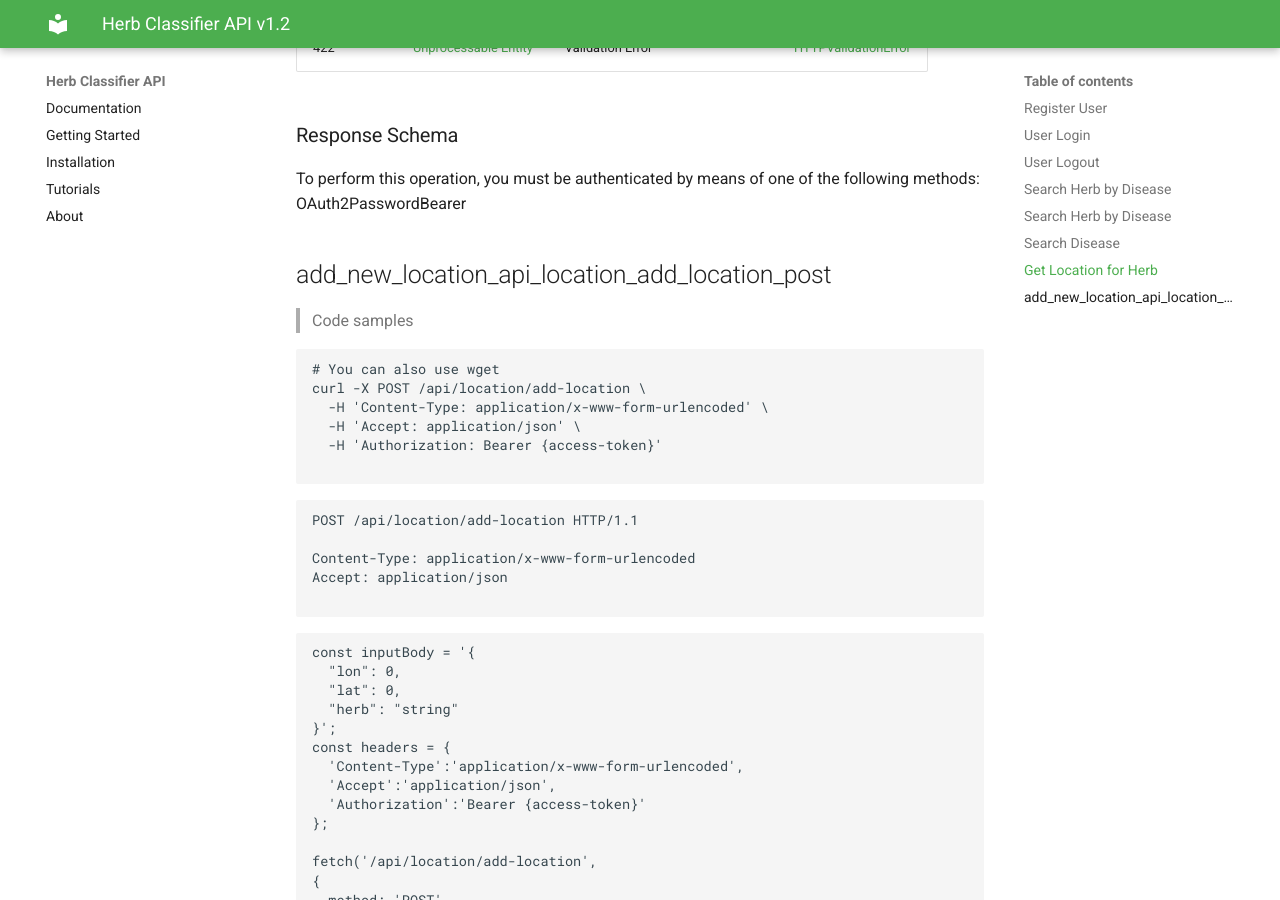
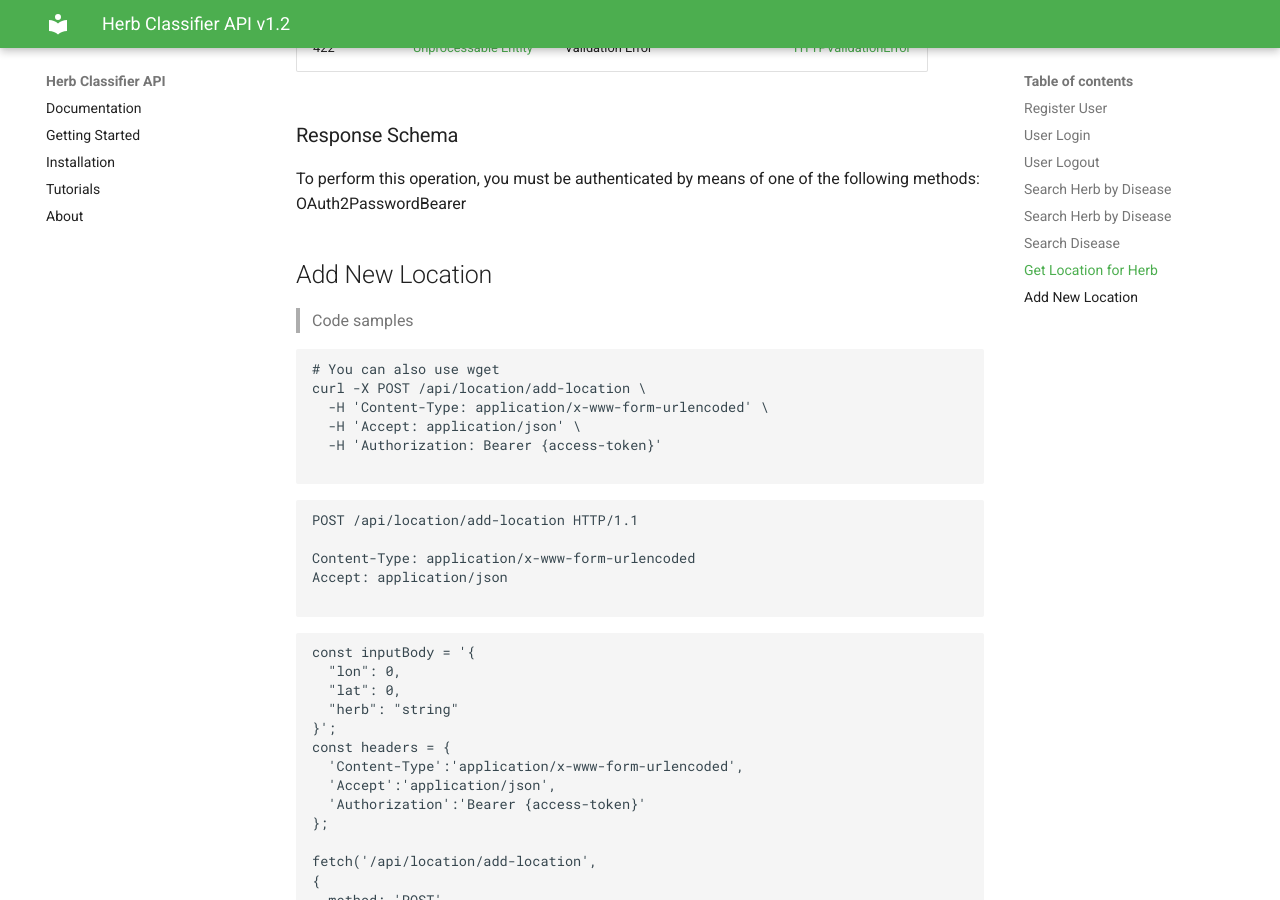
Before and after one commit to dilshankarunarathne/herb-classifier-backend, an MkDocs documentation site: the page built from docs/api_documentation.md, in a window 1280 px wide and 900 px high, scrolled down 29307 px. Built offline with MkDocs 1.6.1 and Material for MkDocs 9.7.7, drawn with Linux system fonts in a browser that asks for light colours.

Commit message:
Update api_documentation.md

```diff
--- a/docs/api_documentation.md
+++ b/docs/api_documentation.md
@@ -1516,7 +1516,7 @@ To perform this operation, you must be authenticated by means of one of the foll
 OAuth2PasswordBearer
 </aside>
 
-## add_new_location_api_location_add_location_post
+## Add New Location
 
 <a id="opIdadd_new_location_api_location_add_location_post"></a>
 
```
